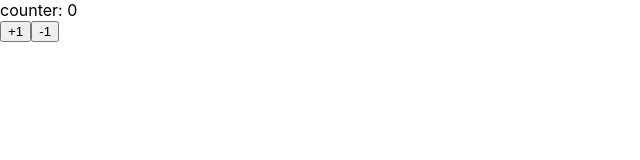
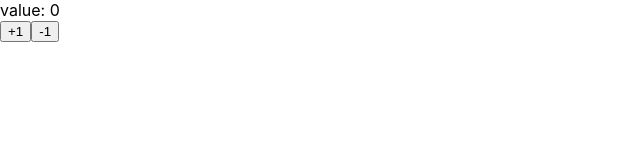
Before and after one commit to kento-svg/react-redux-application, a React (Create React App) app: page / in a window 1280 px wide. Shown: the top 160 px of the page, without its empty margins (0-640 px from the left). Built offline with nearby package versions, Linux system fonts and the light colour scheme.

Commit message:
implement component with connect action

```diff
--- a/src/components/App.js
+++ b/src/components/App.js
@@ -1,37 +1,28 @@
 import React, { Component } from 'react';
+import { connect } from 'react-redux'
 
-const App = () => {
-  return (<Counter></Counter>)
-}
+import { increment, decrement } from '../actions'
 
-class Counter extends Component {
-  constructor(props) {
-    super(props)
-    console.log(this.state)
-    this.state = { count: 0 }
-  }
+class App extends Component {
+  render() {
+    const props = this.props
 
-  handlePlusButoon = () => {
-    console.log("handlePlusButton")
-    this.setState({ count: this.state.count + 1 })
-  }
-
-  handleMinusButton = () => {
-    console.log("handleMinusButton")
-    this.setState({ count: this.state.count - 1 })
-  }
-
-  render() {
-    console.log(this.state)
     return (
       <React.Fragment>
-        <div>counter: { this.state.count }</div>
-        <button onClick={ this.handlePlusButoon }>+1</button>
-        <button onClick={ this.handleMinusButton }>-1</button>
+        <div>value: { props.value }</div>
+        <button onClick={ props.increment }>+1</button>
+        <button onClick={ props.decrement }>-1</button>
       </React.Fragment>
-
       )
   }
 }
 
-export default App;
+const mapStateToProps = state => ({ value: state.count.value})
+// const mapDispatchToProps = dispatch => ({
+//   increment: () => dispatch(increment()),
+//   decrement: () => dispatch(decrement())
+// })
+
+const mapDispatchToProps = ({ increment, decrement })
+
+export default connect(mapStateToProps, mapDispatchToProps)(App)
```
Also changed, not shown: 1 other file (tests, documents, lock files or other folders).
